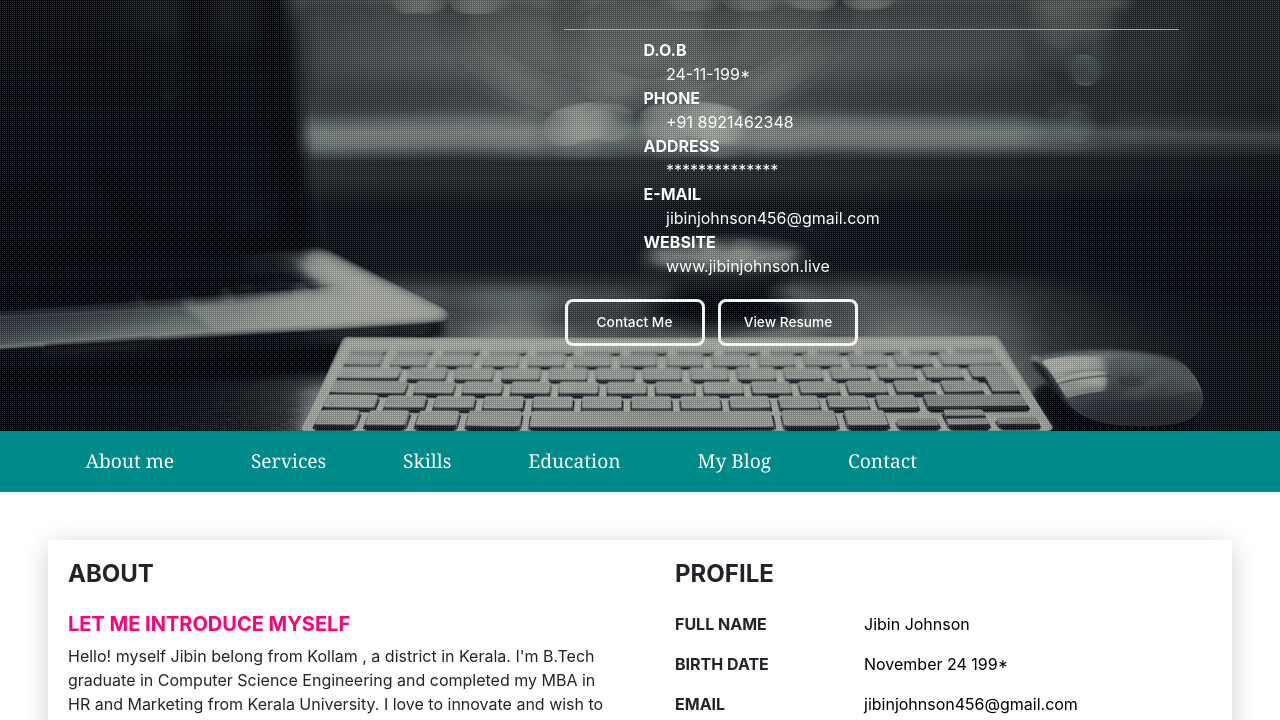
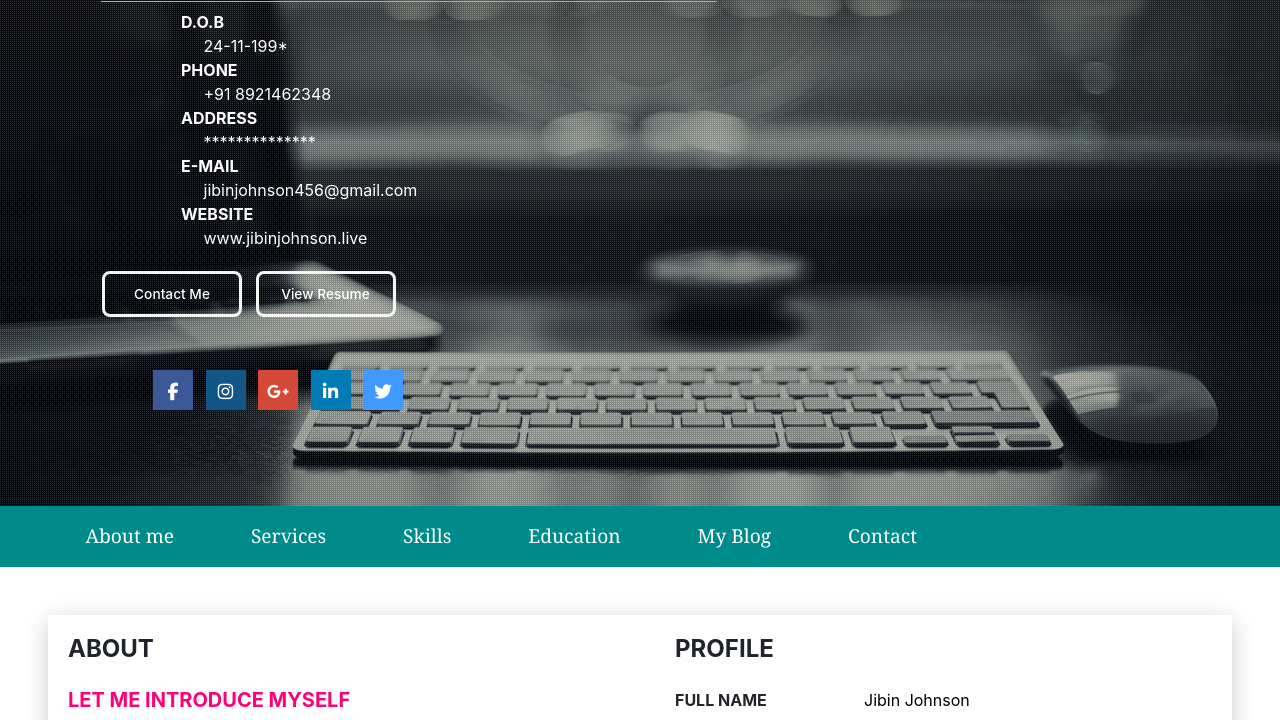
Before and after one commit to jibin9746/jibinjohnson.myweb, a plain HTML site: page index.html in a window 1280 px wide. Shown: the part 233-953 px from the top of the page. Drawn offline with nearby package versions, Linux system fonts and the light colour scheme.

Commit message:
Update index.html

```diff
--- a/index.html
+++ b/index.html
@@ -21,7 +21,7 @@
 			<div class="container">
 
 
-				<div class="col-md-7 col-12 p-3 text-white float-right">
+				<div class="col-md-7 col-12 p-3 text-white ">
 					<h2>Hello</h2>
 					<h1>I'm Jibin Johnson</h1>
 					<h6>Web Developer and Business Developer</h6>
```
